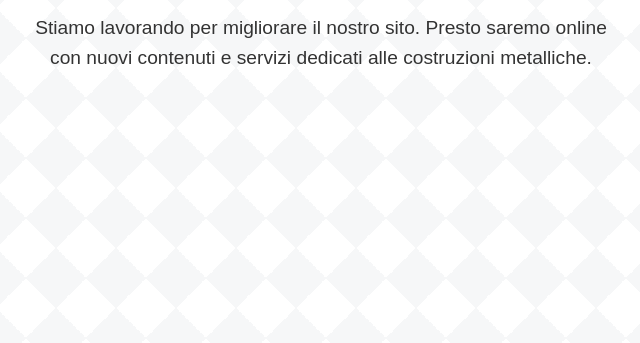
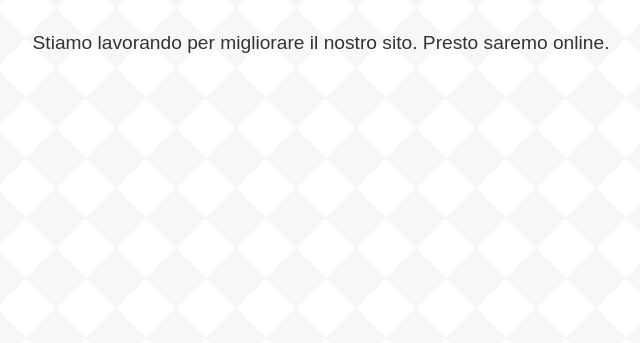
Before and after one commit to GraphXpert/GraphXpert.github.io, a plain HTML site: page index.html in a window 1280 px wide. Shown: the part 457-800 px from the top of the page, without its empty margins (319-959 px from the left). Drawn offline with Linux system fonts and the light colour scheme.

Commit message:
Update index.html

```diff
--- a/index.html
+++ b/index.html
@@ -63,7 +63,7 @@
     <div class="content">
         <h1>GraphXpert</h1>
         <p>Sito in costruzione</p>
-        <p>Stiamo lavorando per migliorare il nostro sito. Presto saremo online con nuovi contenuti e servizi dedicati alle costruzioni metalliche.</p>
+        <p>Stiamo lavorando per migliorare il nostro sito. Presto saremo online.</p>
     </div>
 </body>
 </html>
```
